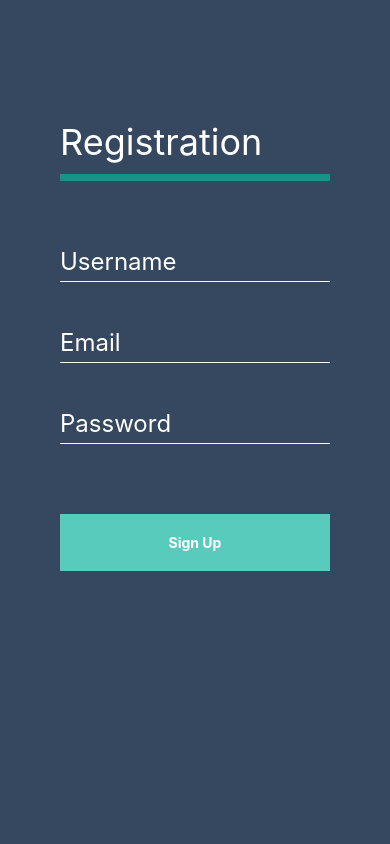
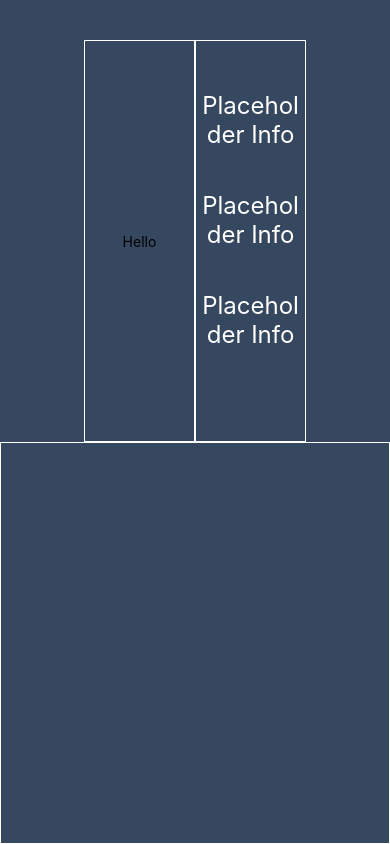
Before and after one commit to KihtrakRaknas/SmartBottleApp, a React Native app: screen / in a window 390 px wide. Built offline with nearby package versions, Linux system fonts and the light colour scheme.

Commit message:
Finished Outline of Main Page

```diff
--- a/App.js
+++ b/App.js
@@ -2,13 +2,14 @@ import React from 'react';
 import { StyleSheet, Text, View, Image } from 'react-native';
 
 import Regform from './Regform';
+import WaterConsumption from './WaterConsumption'
 
 export default class App extends React.Component {
   render() {
     return (
       <View style={styles.container}>
-          <Regform />
-
+          {/* <Regform /> */}
+          <WaterConsumption/>
       </View>
     );
   }
@@ -17,9 +18,6 @@ export default class App extends React.Component {
 const styles = StyleSheet.create({
   container: {
     flex: 1,
-    paddingTop: 120,
     backgroundColor:'#36485f',
-    paddingLeft: 60,
-    paddingRight: 60
   },
 });
--- a/Regform.js
+++ b/Regform.js
@@ -29,7 +29,9 @@ export default class Regform extends React.Component {
 const styles = StyleSheet.create({
   regform: {
     alignSelf: 'stretch',
-
+    paddingTop: 120,
+    paddingLeft: 60,
+    paddingRight: 60
   },
   headerbox: {
       marginBottom: 60,
--- /dev/null
+++ b/WaterConsumption.js
@@ -0,0 +1,63 @@
+import React from 'react';
+import { StyleSheet, Text, View, TextInput, TouchableOpacity } from 'react-native';
+
+export default class Regform extends React.Component {
+  render() {
+    return (
+        <View style={styles.container}>
+            <View style={styles.item, styles.verticalcontainer}>
+                <View style={styles.verticalitem}>
+                    <Text>Hello</Text>
+                </View>
+                <View style={styles.verticalitem}>
+                    <Text style={styles.infotext}>Placeholder Info</Text>
+                    <Text style={styles.infotext}>Placeholder Info</Text>
+                    <Text style={styles.infotext}>Placeholder Info</Text>
+                </View>
+            </View>
+            <View style={styles.item}>
+
+            </View>
+        </View>
+    );
+  }
+}
+
+const styles = StyleSheet.create({
+    container: {
+        paddingTop: 40,
+        flex: 1,
+        flexDirection: 'column',
+        flexWrap: 'wrap',
+        alignItems: 'center',
+        justifyContent: 'center',
+    },
+    item: {
+        width: '100%',
+        alignItems: 'center',
+        height: '50%',
+        borderWidth: 1,
+        borderColor: '#fff',
+    },
+    verticalcontainer: {
+        flex: 1,
+        flexDirection: 'row',
+        flexWrap: 'wrap',
+    },
+    verticalitem: {
+        width: '50%',
+        height: '100%',
+        borderWidth: 1,
+        borderColor: '#fff',
+        flex: 1,
+        justifyContent: 'center',
+        alignItems: 'center'
+    },
+    infotext: {
+        width: '100%',
+        height: '25%',
+        fontSize: 24,
+        color: '#fff',
+        textAlign: 'center'
+    }
+});
```
